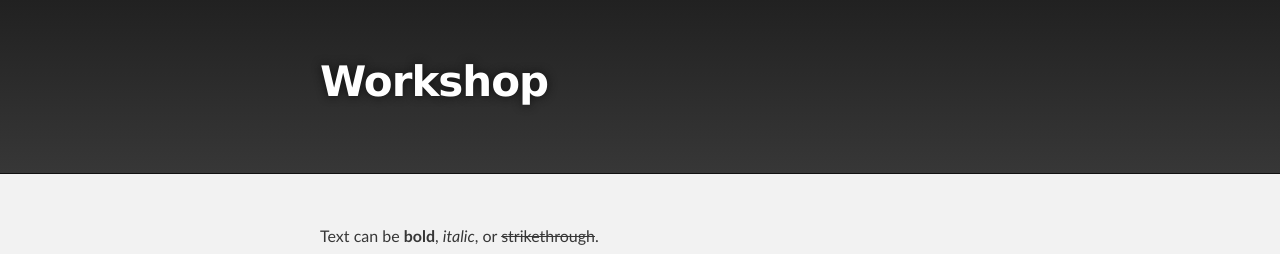
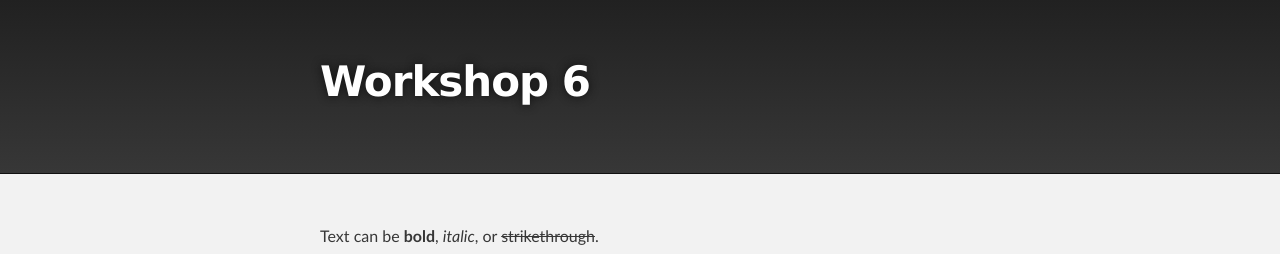
Before and after one commit to AngieGLuque/AngieGLuque.github.io, a Jekyll site: the page built from index.md, in a window 1280 px wide and 900 px high. Shown: the top 254 px of the window. Built offline with Jekyll 4.4.1, drawn with Linux system fonts in a browser that asks for light colours; the repository's description, which GitHub fills in, is left out.

Commit message:
Update _config.yml

```diff
--- a/_config.yml
+++ b/_config.yml
@@ -1,4 +1,4 @@
-title: Workshop #6
+title: Workshop 6
 description:
 show_downloads: false
 google_analytics:
```
